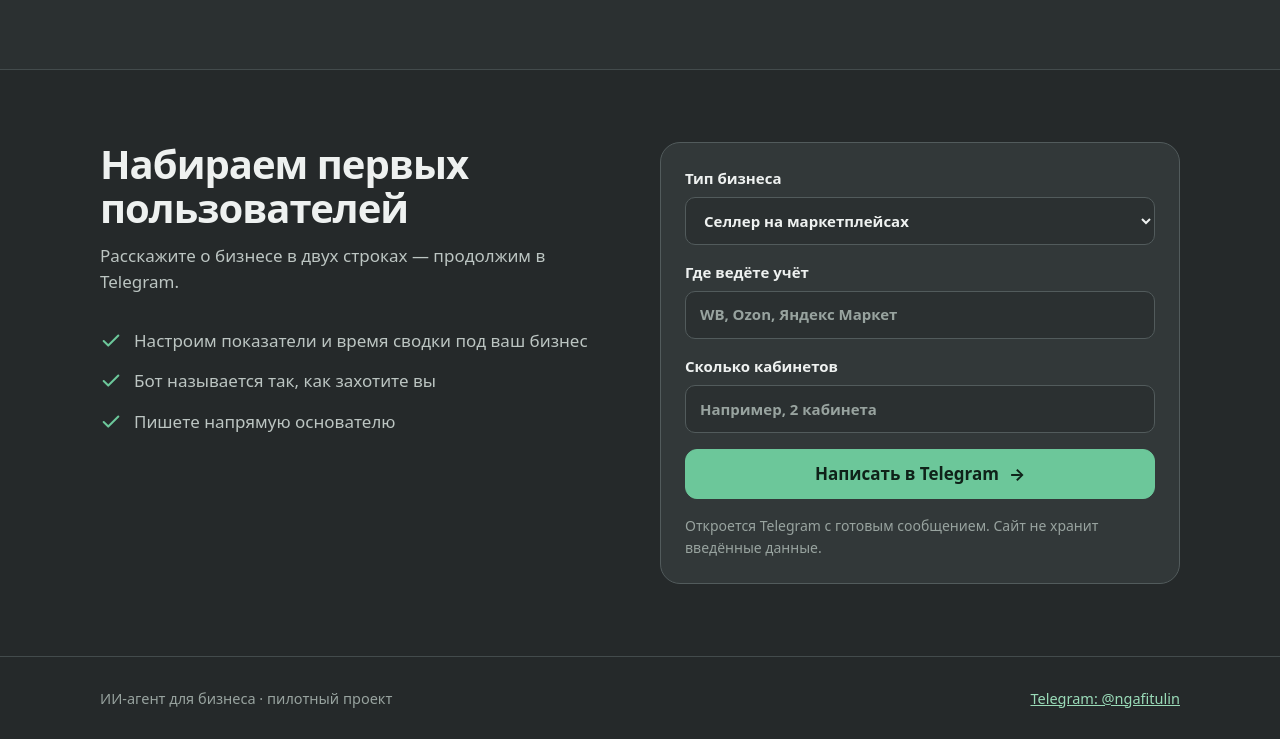
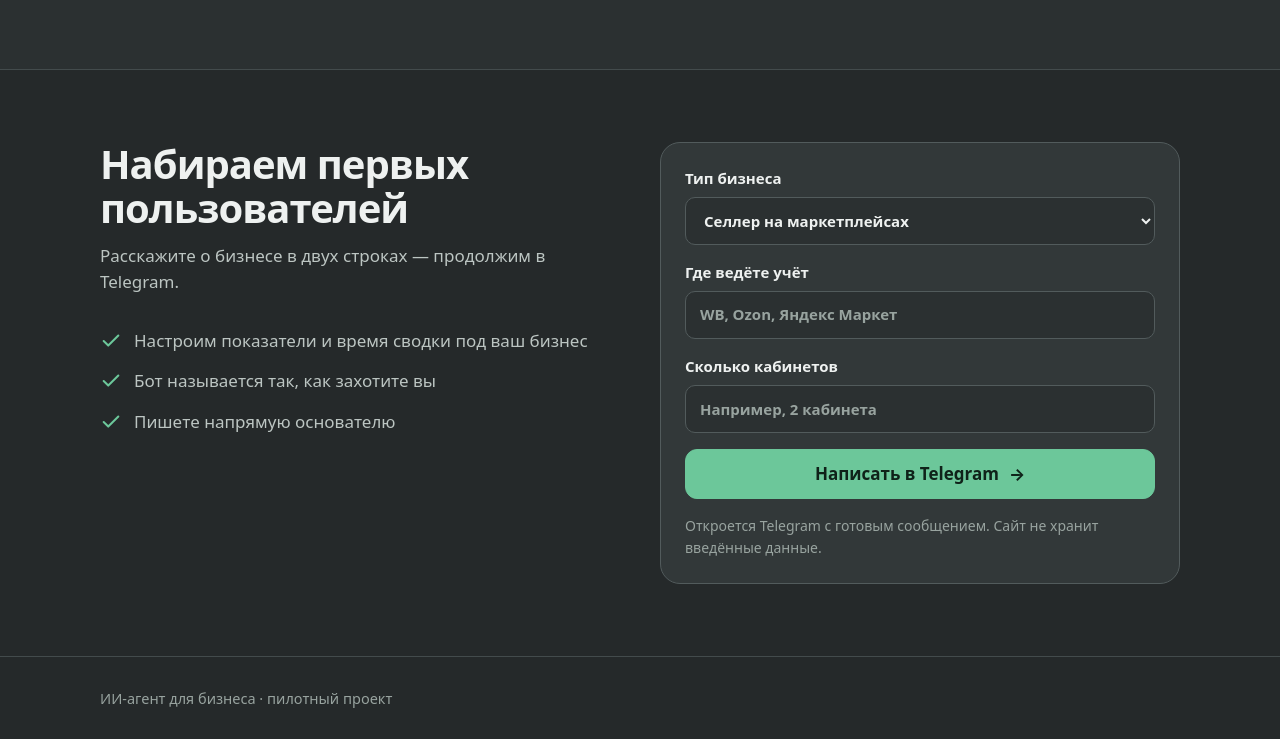
Before and after one commit to Nikolay1337/ai-agent-landing, a plain HTML site: page index.html in a window 1280 px wide. Shown: the part 2617-3356 px from the top of the page. Drawn offline with Linux system fonts and the light colour scheme.

Commit message:
Remove Telegram link from footer
Co-Authored-By: Claude Sonnet 5.5 <noreply@anthropic.com>
Claude-Session: https://claude.ai/code/session_01PTmTchaMrpCRAp8eUNXRER

```diff
--- a/index.html
+++ b/index.html
@@ -426,7 +426,6 @@
 <footer>
   <div class="wrap">
     <span>ИИ-агент для бизнеса · пилотный проект</span>
-    <a href="https://t.me/ngafitulin" target="_blank" rel="noopener">Telegram: @ngafitulin</a>
   </div>
 </footer>
 
```
